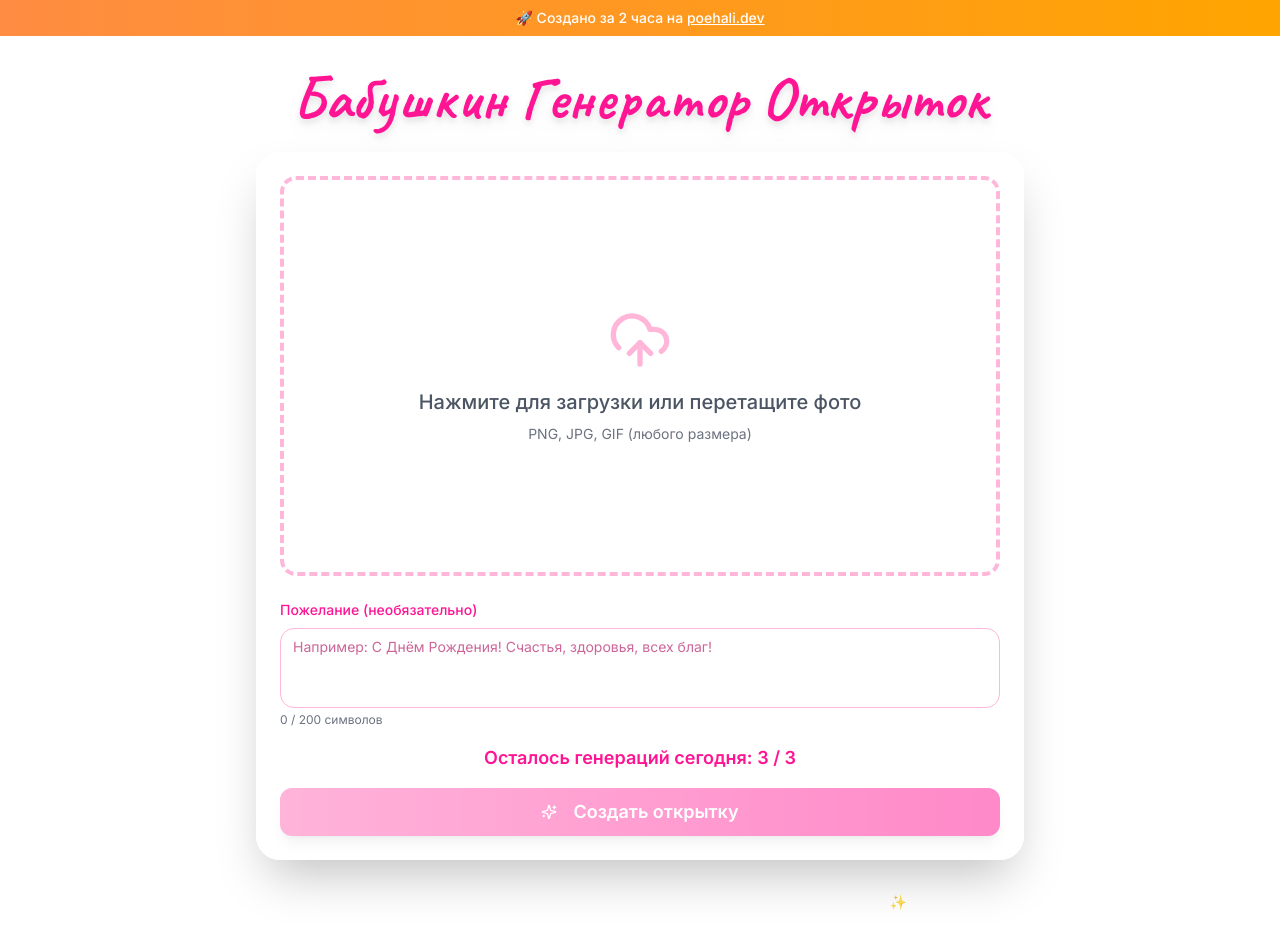
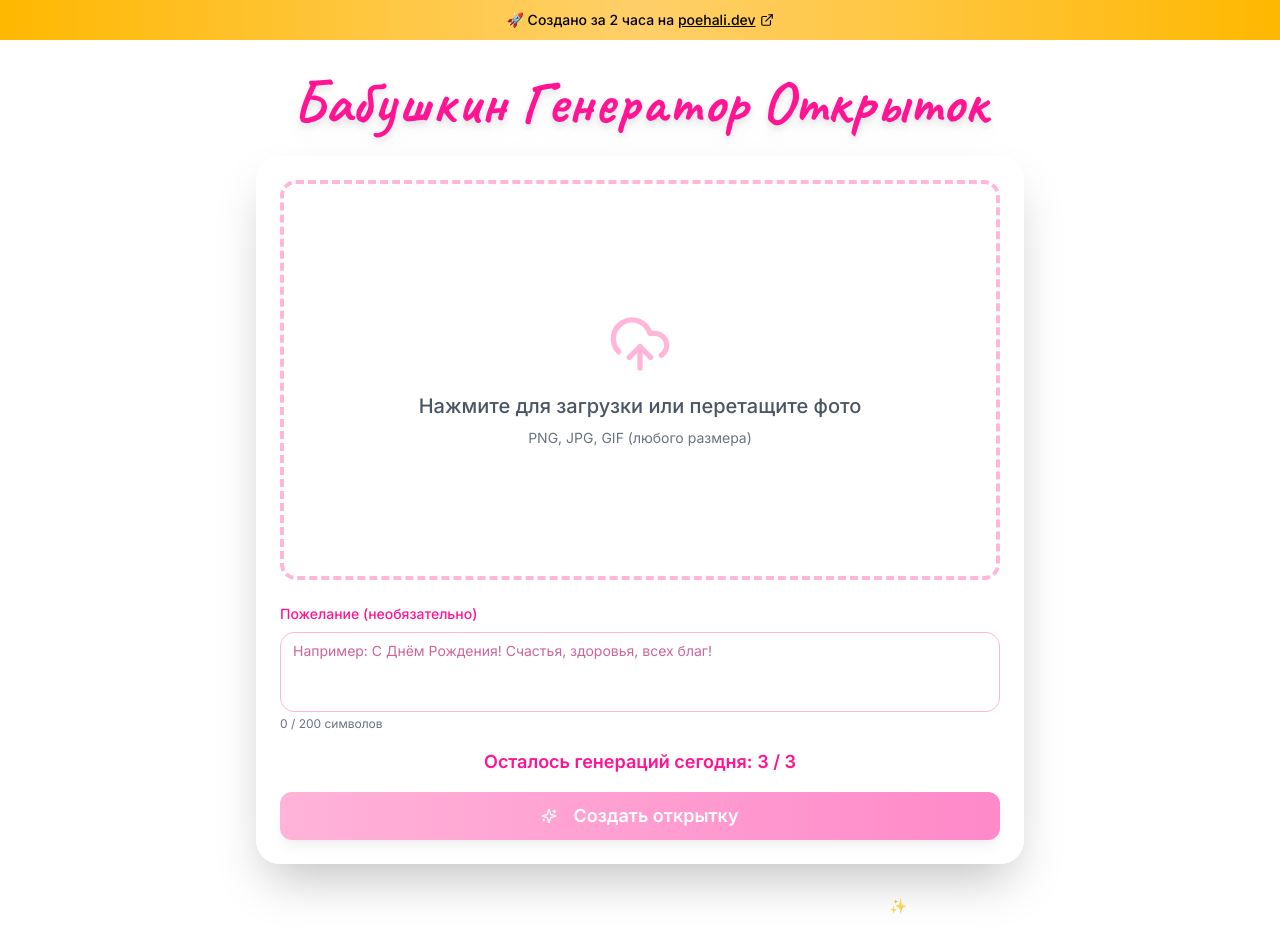
Before and after one commit to pr-poehali-dev/gemini-image-generator, a React (Vite) app: page / in a window 1280 px wide. Built offline with nearby package versions, Linux system fonts and the light colour scheme.

Commit message:
feat: добавить желтый фон и блик

```diff
--- a/src/pages/Index.tsx
+++ b/src/pages/Index.tsx
@@ -179,16 +179,18 @@ const Index = () => {
 
   return (
     <>
-      <div className="bg-gradient-to-r from-[#FF8C42] to-[#FFA500] py-2 px-4 text-center">
-        <p className="text-sm font-medium text-white">
+      <div className="bg-gradient-to-r from-[#FFB800] via-[#FFC850] to-[#FFB800] py-2.5 px-4 text-center relative overflow-hidden">
+        <div className="absolute inset-0 bg-gradient-to-r from-transparent via-white/20 to-transparent animate-pulse"></div>
+        <p className="text-sm font-medium text-black relative z-10">
           🚀 Создано за 2 часа на{' '}
           <a
             href="https://poehali.dev"
             target="_blank"
             rel="noopener noreferrer"
-            className="underline hover:text-gray-100 transition-colors"
+            className="underline hover:opacity-80 transition-opacity inline-flex items-center gap-1"
           >
             poehali.dev
+            <Icon name="ExternalLink" size={14} />
           </a>
         </p>
       </div>
```
